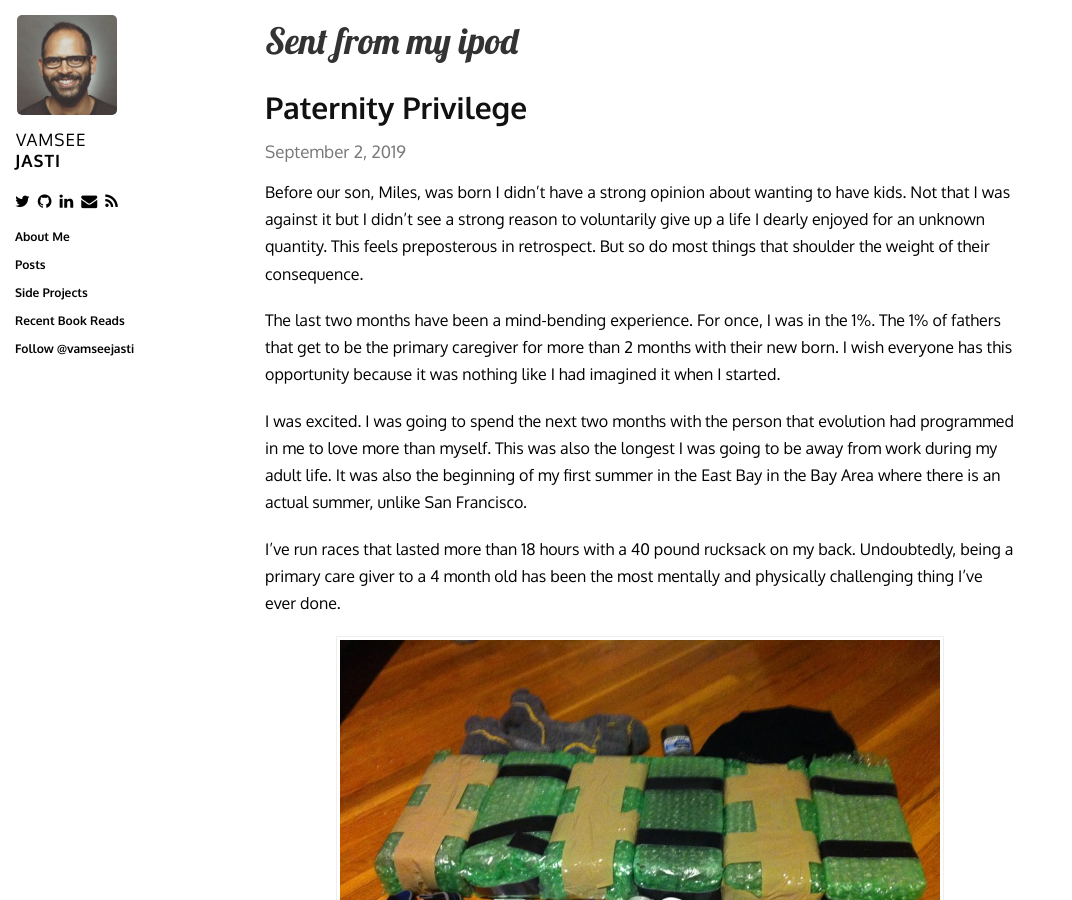
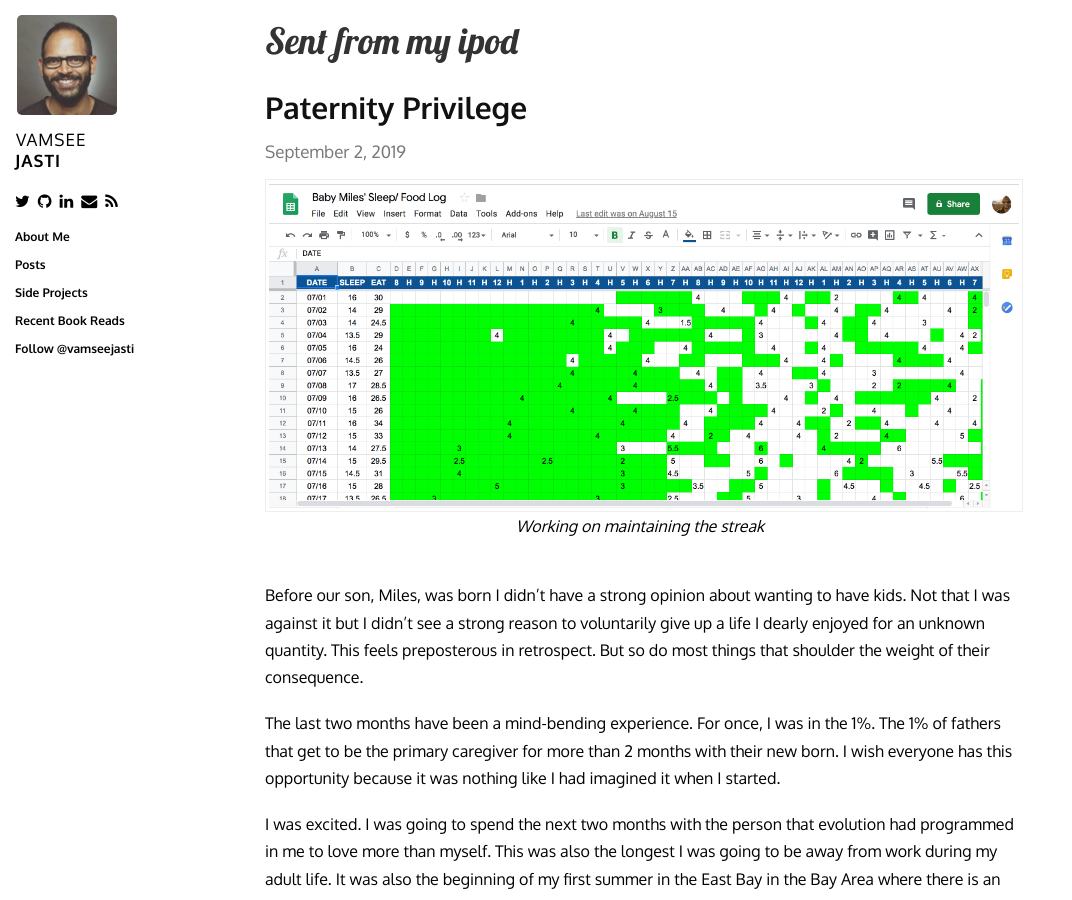
Before and after one commit to jasti/jasti.github.io, a Jekyll site: the page built from _posts/2019-09-02-paternity.markdown, in a window 1280 px wide and 900 px high. Shown: the whole window, without its empty margins (0-1072 px from the left). Built offline with Jekyll 4.4.1, drawn with Linux system fonts in a browser that asks for light colours; nearby versions of some CDN libraries; comment, search, counter and statistics services are not loaded.

Commit message:
new image

```diff
--- a/_posts/2019-09-02-paternity.markdown
+++ b/_posts/2019-09-02-paternity.markdown
@@ -5,6 +5,13 @@ category: posts
 tags : Parenthood
 
 ---
+
+<center>
+<img src="/images/blog/paternity/sleep_log.png" width="800" height="800"/>
+<br>
+<i> Working on maintaining the streak</i>
+</center>
+<br>
 
 Before our son, Miles, was born I didn’t have a strong opinion about wanting to have kids. Not that I was against it but I didn’t see a strong reason to voluntarily give up a life I dearly enjoyed for an unknown quantity. This feels preposterous in retrospect. But so do most things that shoulder the weight of their consequence.
 
```
Also changed, not shown: images/blog/paternity/sleep_log.png (added), 4 other files.
